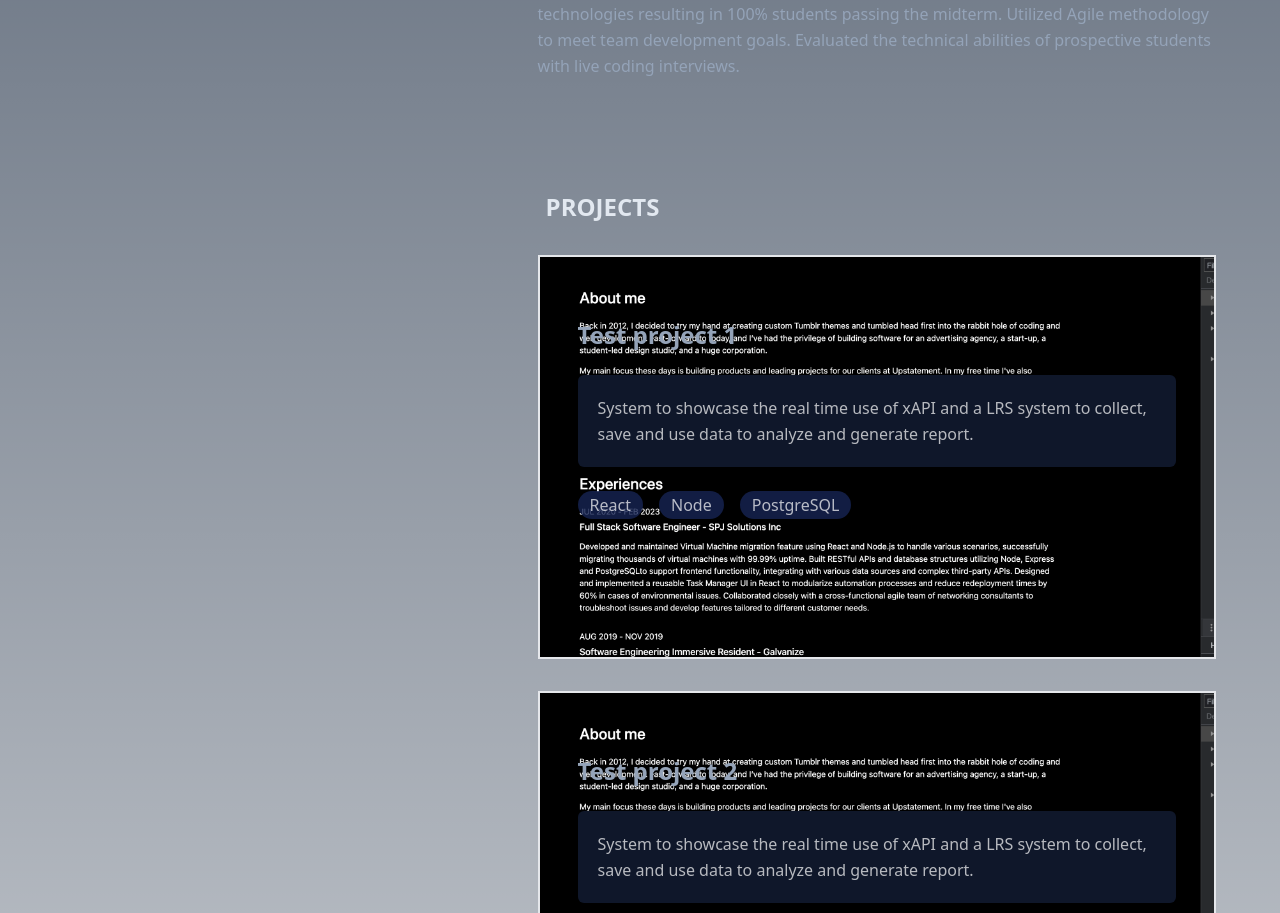
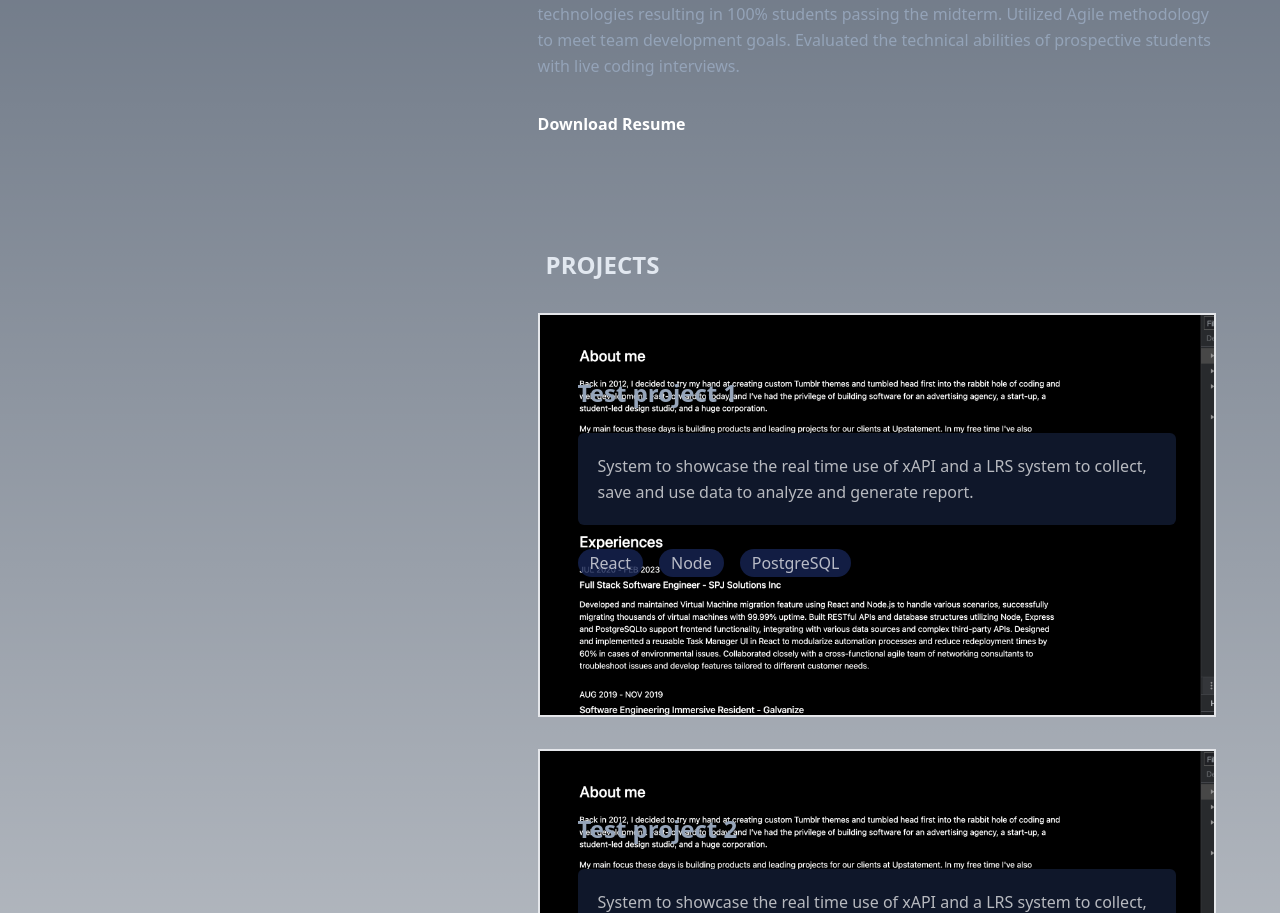
Before and after one commit to AndrewK09/portfolio, a Next.js app: page / in a window 1280 px wide. Shown: the part 989-1902 px from the top of the page. Built offline with nearby package versions, Linux system fonts and the light colour scheme.

Commit message:
Add download resume link

```diff
--- a/components/Experiences.tsx
+++ b/components/Experiences.tsx
@@ -1,4 +1,6 @@
 'use client';
+
+import Link from 'next/link';
 
 import { NavLinkType } from '@/lib/data';
 import { useSectionInView } from '@/lib/hooks';
@@ -46,6 +48,12 @@ const Experiences = () => {
         Utilized Agile methodology to meet team development goals.
         Evaluated the technical abilities of prospective students with live coding interviews."
       />
+
+      <a href="/resume.pdf" download className="font-bold text-white">
+        <span className="border-b border-transparent pb-1  hover:border-white ">
+          Download Resume
+        </span>
+      </a>
     </section>
   );
 };
```
